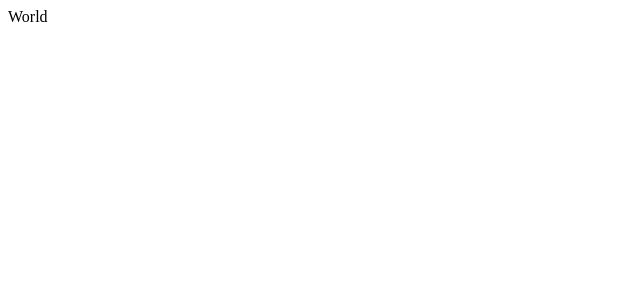
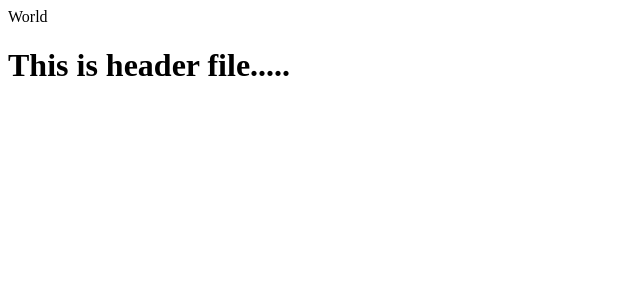
Before and after one commit to vvorkcloudtech/class-103Evening, a React app: page / in a window 1280 px wide. Shown: the top 300 px of the page, without its empty margins (0-640 px from the left). Built offline with nearby package versions, Linux system fonts and the light colour scheme; the HTML template or start-up script is replaced by a standard one.

Commit message:
Updated the header

```diff
--- a/src/js/components/App.jsx
+++ b/src/js/components/App.jsx
@@ -1,10 +1,12 @@
 import React from "react";
+import Header from "./header";
 
 class App extends React.Component {
   render() {
     return (
       <div>
         <div>World</div>
+        <Header/>
       </div>
     );
   }
--- /dev/null
+++ b/src/js/components/header.jsx
@@ -0,0 +1,14 @@
+import React from "react";
+
+class Header extends React.Component{
+    render()
+    {
+        return(
+            <div>
+                <h1>This is header file.....</h1>
+            </div>
+        )
+    }
+}
+
+export default Header;
```
Also changed, not shown: 1 other file (tests, documents, lock files or other folders).
